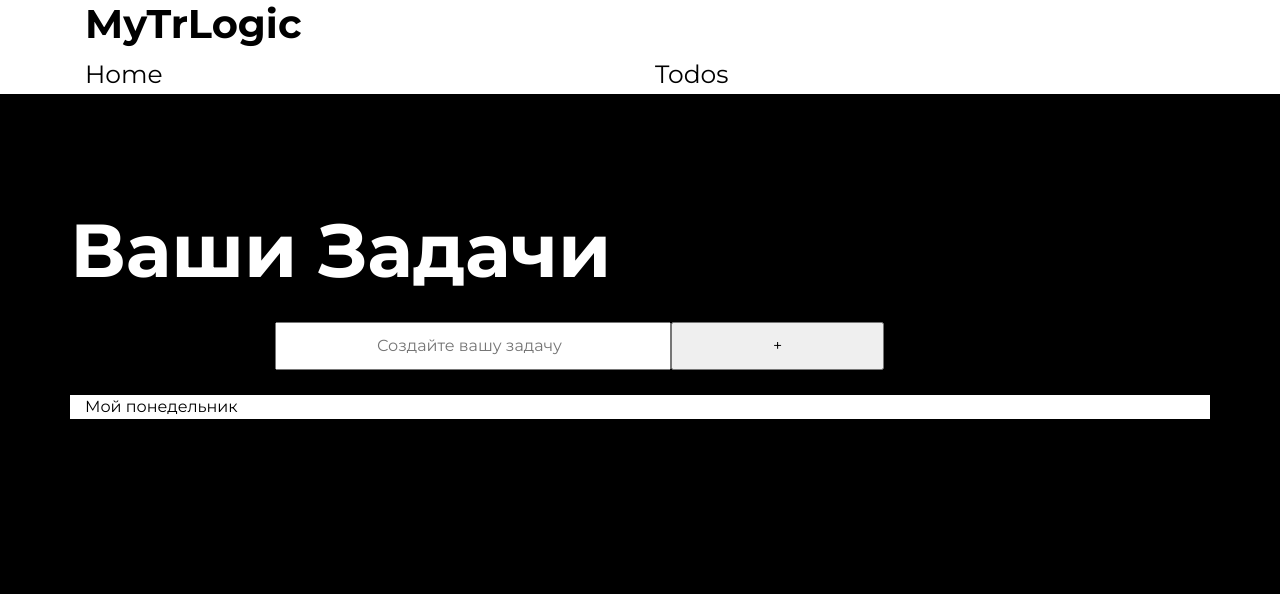
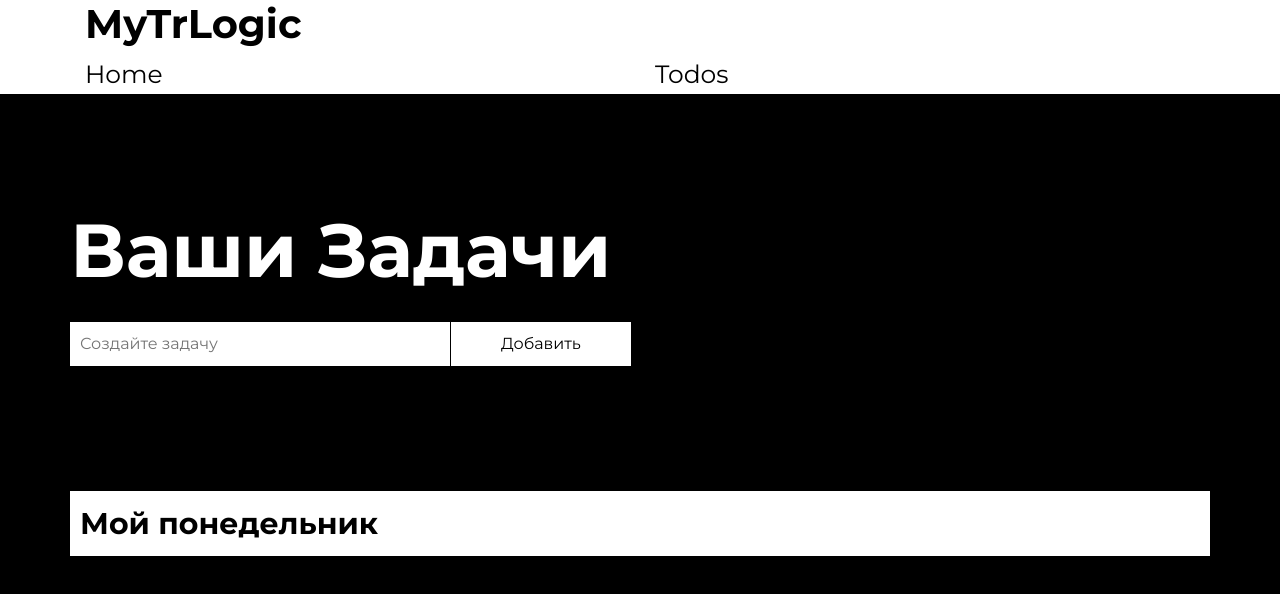
Before and after one commit to Sopanvil/MyVueTodo, a Vue app: page /todos in a window 1280 px wide. Shown: the top 594 px of the page. Built offline with nearby package versions, Linux system fonts and the light colour scheme; the HTML template or start-up script is replaced by a standard one.

Commit message:
DesignedInput

```diff
--- a/src/components/Todo.vue
+++ b/src/components/Todo.vue
@@ -1,19 +1,20 @@
 <template>
   <div class="container">
     <div class="row">
-      <div class="tasks-title animated fadeInLeft">
+      <div class="tasks-title animated fadeInLeft col-6">
         <p>Ваши Задачи {{newTask}}</p>
       </div>
     </div>
     <div class="row">
-      <div class="tasks-input offset-md-2 col-md-7">
-        <input class="tasks-input-text" type="text" v-model="newTask" placeholder="Создайте вашу задачу">
-        <input class="tasks-input-button" type="button" value="+">
+      <div class="tasks-input animated fadeInRight col-md-4 col-xs-12">
+        <input class="tasks-input-text " type="text" v-model="newTask" placeholder="Создайте задачу">
       </div>
-
+      <div class="tasks-input-b col-md-6 animated fadeInRight col-xs-12">
+        <input class="tasks-input-button" type="button" value="Добавить">
+      </div>
     </div>
     <div class="row">
-      <div v-for="(t, index) in tasks" :key="index" class="tasks col animated fadeInRight">
+      <div v-for="(t, index) in tasks" :key="index" class="tasks col animated fadeInLeft col-md-12">
         {{t.title}}
       </div>
     </div>
@@ -47,21 +48,51 @@ export default {
 </script>
 
 <style>
+hr{
+  border-bottom: 1px solid #fff;
+}
 .tasks{
+  margin-top: 100px;
+  font-weight: 700;
+  font-size: 30px;
+  padding: 10px;
   color: #000;
   background-color: #fff;
+/* animation-delay: 0.2s;
+animation-duration: 1.5s; */
+
+
 }
 .tasks-title{
+  padding-right: 0;
+  padding-left: 0;
   font-weight: 700;
   font-size: 75px;
   color: #fff;
 }
+.tasks-input{
+  padding-right: 0;
+  padding-left: 0;
+}
+.tasks-input-b{
+  padding-right: 0;
+  padding-left: 0;
+}
 .tasks-input-text{
-  padding: 10px 100px 10px 100px;
+  border: none;
+  /* border: #000 1px solid; */
+  padding: 10px;
+  width: 100%;
+
+  /* border-bottom: 2px solid #080bd1; */
   margin-bottom: 25px;
 }
 .tasks-input-button{
-  padding: 10px 100px 10px 100px;
-  margin-bottom: 25px;
+  /* font-weight: bold; */
+  border: none;
+  border-left: #000 1px solid;
+  background-color: #fff;
+  padding: 10px 50px 10px 50px;
+  /* margin-left: 5px; */
 }
 </style>
```
